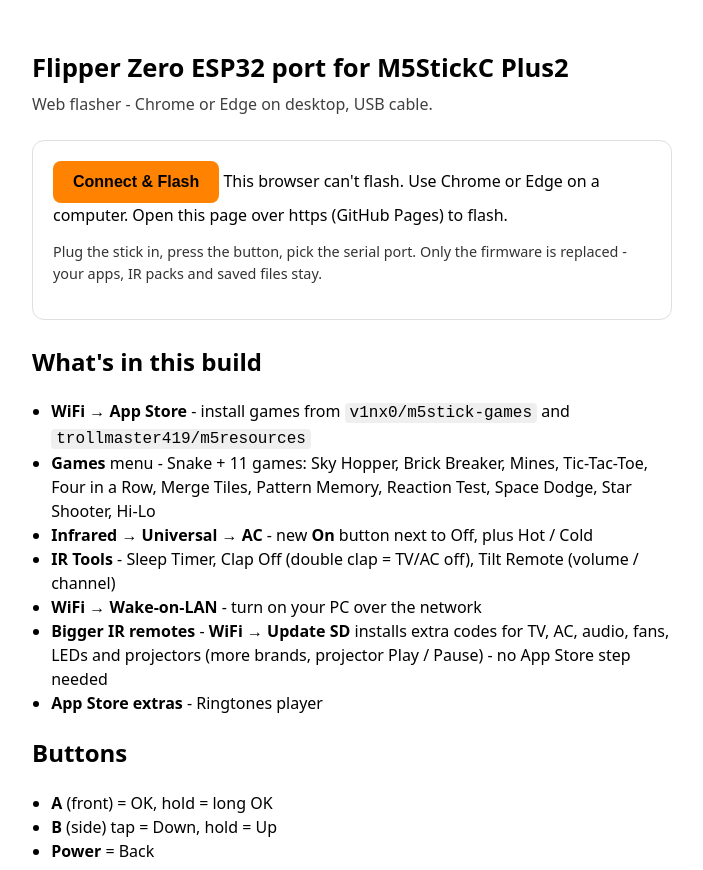
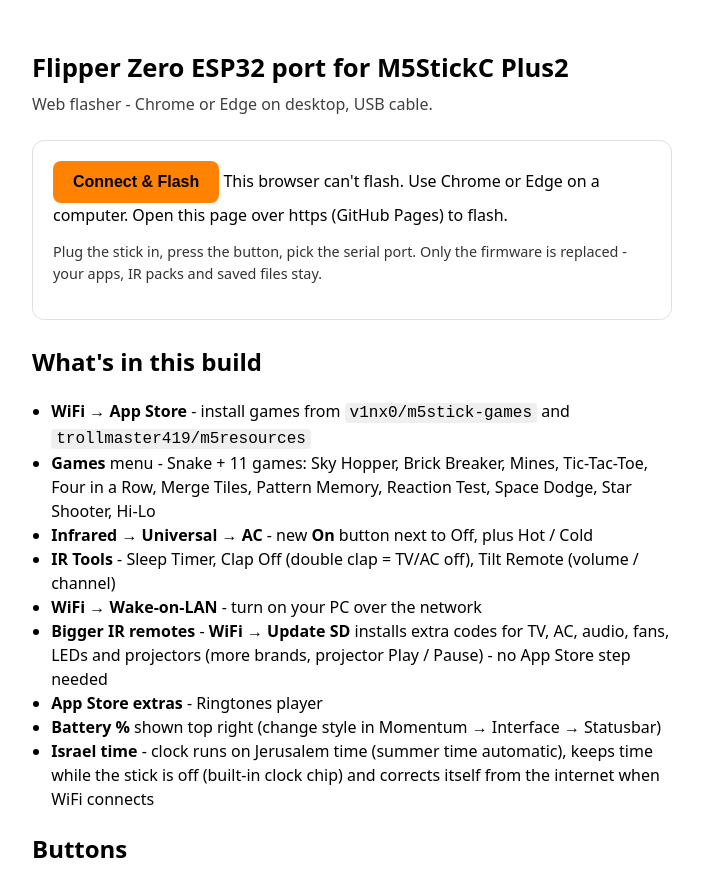
Before and after one commit to v1nx0/m5stick-games, a plain HTML site: page docs/index.html in a window 1280 px wide. Shown: the top 870 px of the page, without its empty margins (288-991 px from the left). Drawn offline with Linux system fonts and the light colour scheme.

Commit message:
feat: battery % in status bar, Israel time kept by RTC + NTP

```diff
--- a/docs/index.html
+++ b/docs/index.html
@@ -44,6 +44,9 @@
   <li><b>Bigger IR remotes</b> - <b>WiFi &rarr; Update SD</b> installs extra codes for TV, AC, audio, fans,
     LEDs and projectors (more brands, projector Play / Pause) - no App Store step needed</li>
   <li><b>App Store extras</b> - Ringtones player</li>
+  <li><b>Battery %</b> shown top right (change style in Momentum &rarr; Interface &rarr; Statusbar)</li>
+  <li><b>Israel time</b> - clock runs on Jerusalem time (summer time automatic), keeps time while
+    the stick is off (built-in clock chip) and corrects itself from the internet when WiFi connects</li>
 </ul>
 
 <h2>Buttons</h2>
```
Also changed, not shown: 1 other file.
